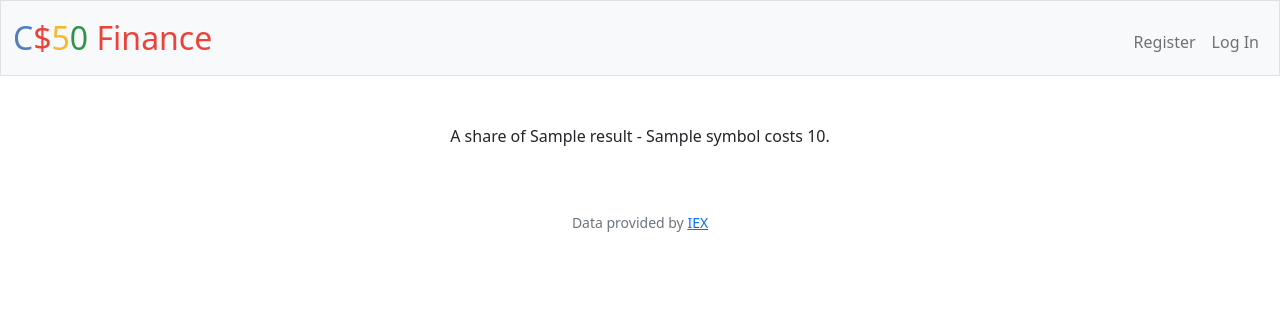
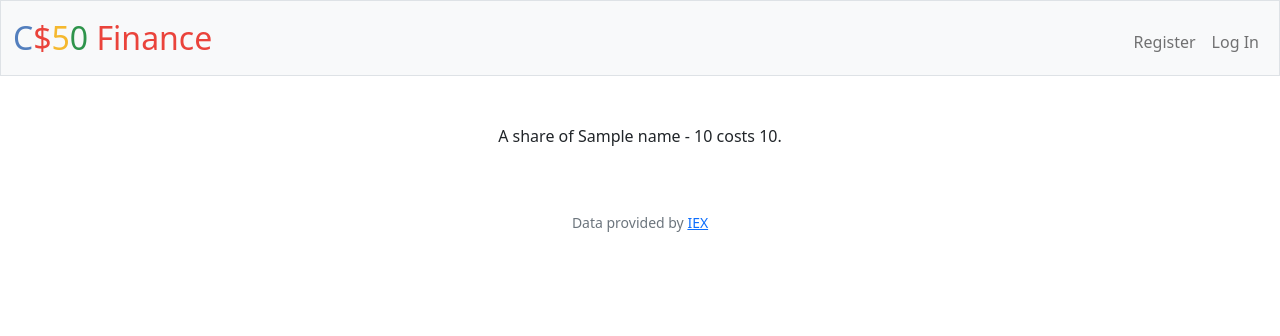
Before and after one commit to minhngocda/cs50_2022, a Flask app: template finance/templates/quoted.html in a window 1280 px wide. Shown: the top 336 px of the page. Run offline with Flask 2, Linux system fonts and the light colour scheme; the template is opened without the code that fills it: most values are stand-ins (such as "Sample title", 1, 10 or a date in 2020); some libraries are stand-ins or nearby versions.

Commit message:
Tue, Mar 1, 2022, 9:51 AM +00:00

```diff
--- a/finance/app.py
+++ b/finance/app.py
@@ -168,7 +168,7 @@ def quote():
         result = lookup(symbol)
         if not result:
             return apology("invalid symbol", 400)
-        return render_template("quoted.html", result = result)
+        return render_template("quoted.html", name = result["name"], price = usd(result["price"]), symbol = result["symbol"])
 
     else:
         return render_template("quote.html")
--- a/finance/templates/quoted.html
+++ b/finance/templates/quoted.html
@@ -6,6 +6,6 @@
 
 {% block main %}
     <p>
-        A share of {{result["name"]}} - {{result["symbol"]}} costs {{result["price"]}}.
+        A share of {{name}} - {{symbol}} costs {{price}}.
     </p>
 {% endblock %}
```
